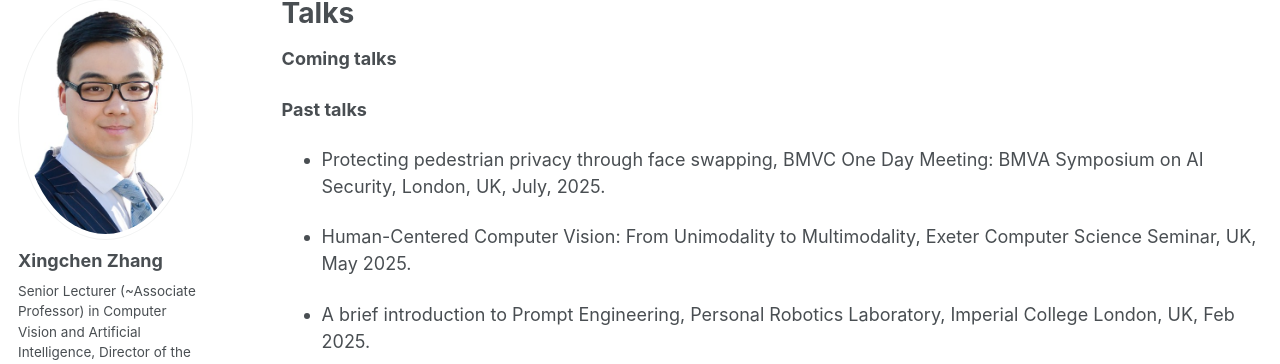
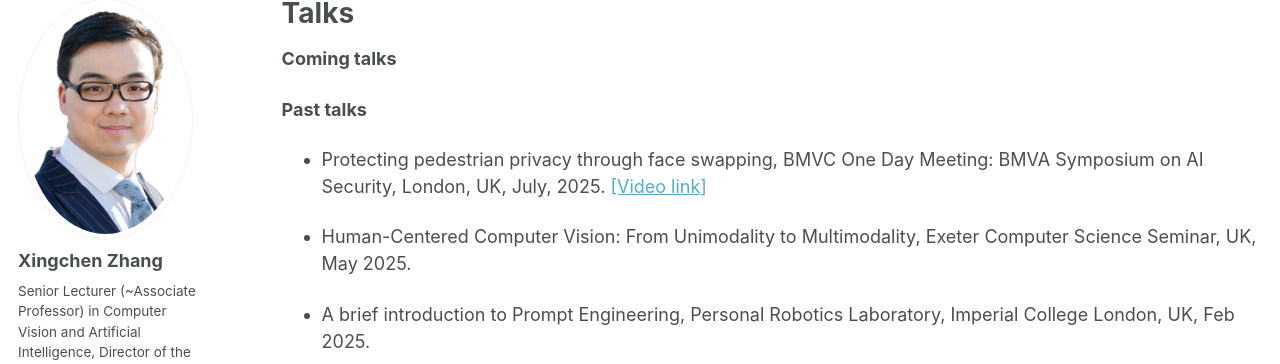
Before and after one commit to xingchenzhang/xingchenzhang.github.io, a Jekyll site: the page built from _pages/talks.md, in a window 1280 px wide and 900 px high. Shown: the part 119-483 px from the top of the window. Built offline with Jekyll 4.4.1, drawn with Linux system fonts in a browser that asks for light colours.

Commit message:
update the video link to my face swapping video

```diff
--- a/_pages/talks.md
+++ b/_pages/talks.md
@@ -10,7 +10,7 @@
 
 **Past talks**
 
-- Protecting pedestrian privacy through face swapping, BMVC One Day Meeting: BMVA Symposium on AI Security, London, UK, July, 2025.
+- Protecting pedestrian privacy through face swapping, BMVC One Day Meeting: BMVA Symposium on AI Security, London, UK, July, 2025. [[Video link]](https://www.youtube.com/watch?v=yoYM1pnDGXM&list=PLW8VWHVjepIszQtfq1N0UPfwVYwSxAgYL&index=4)
 
 - Human-Centered Computer Vision: From Unimodality to Multimodality, Exeter Computer Science Seminar, UK, May 2025.
 
```
Also changed, not shown: _pages/about.md (+1 -1 lines).
